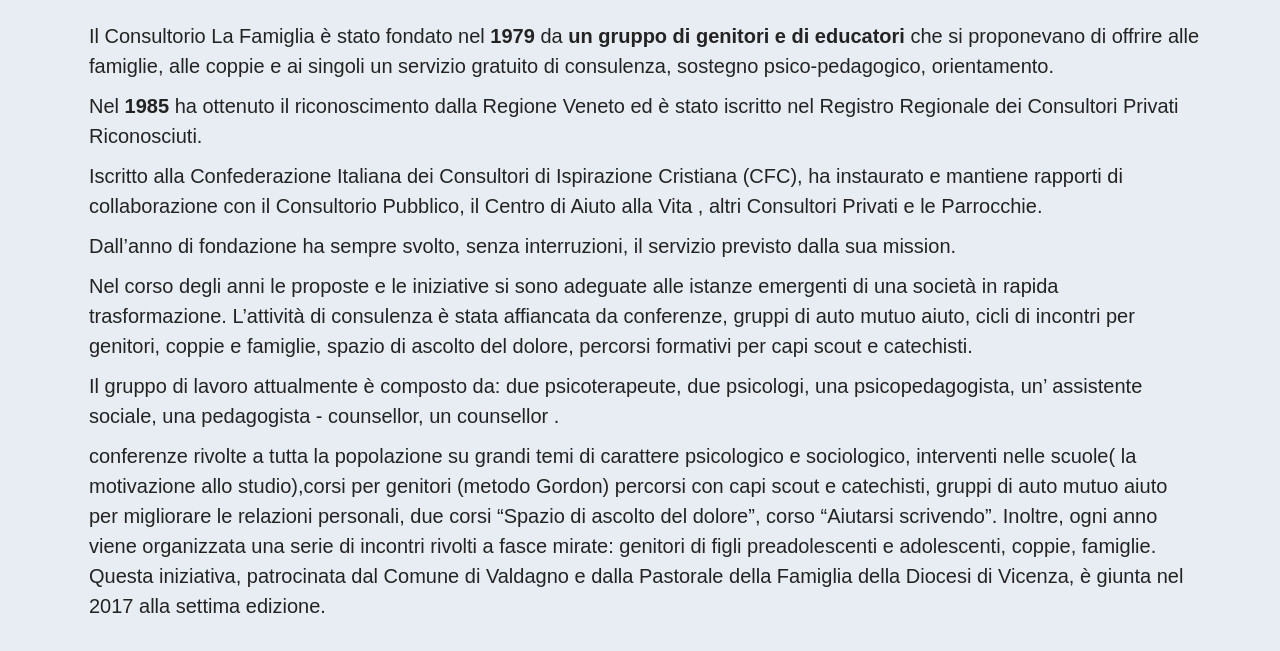
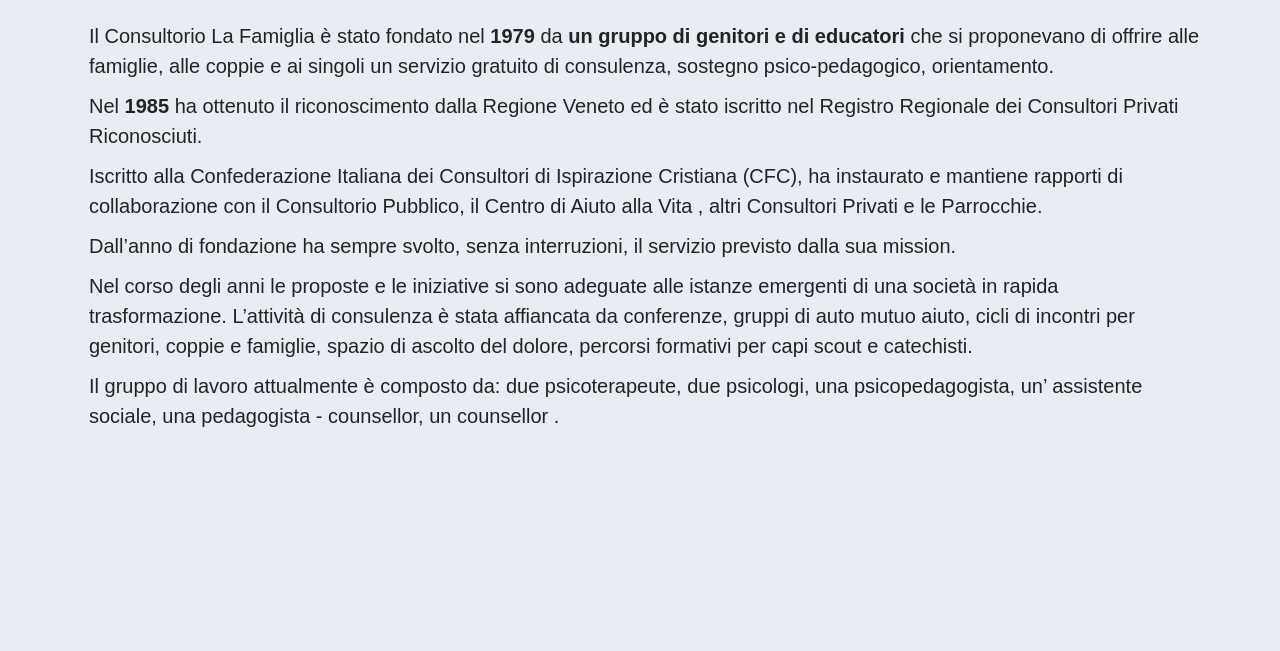
Before and after one commit to gvisona/SitoConsultorio, a website: page html/history.html in a window 1280 px wide. Shown: the part 59-710 px from the top of the page. Drawn offline with nearby package versions, Linux system fonts and the light colour scheme.

Commit message:
removed incomplete parts

```diff
--- a/html/history.html
+++ b/html/history.html
@@ -41,10 +41,7 @@
         <p>
             Il gruppo di lavoro attualmente è composto da: due psicoterapeute, due psicologi, una psicopedagogista, un’ assistente sociale, una pedagogista - counsellor, un counsellor .
         </p>
-        <p>conferenze rivolte a tutta la popolazione su grandi temi di carattere psicologico e sociologico, interventi nelle scuole( la motivazione allo studio),corsi per genitori (metodo Gordon) percorsi con capi scout e catechisti, gruppi di auto mutuo
-            aiuto per migliorare le relazioni personali, due corsi “Spazio di ascolto del dolore”, corso “Aiutarsi scrivendo”. Inoltre, ogni anno viene organizzata una serie di incontri rivolti a fasce mirate: genitori di figli preadolescenti e adolescenti,
-            coppie, famiglie. Questa iniziativa, patrocinata dal Comune di Valdagno e dalla Pastorale della Famiglia della Diocesi di Vicenza, è giunta nel 2017 alla settima edizione.
-        </p>
+
         <div>
 </body>
 
```
